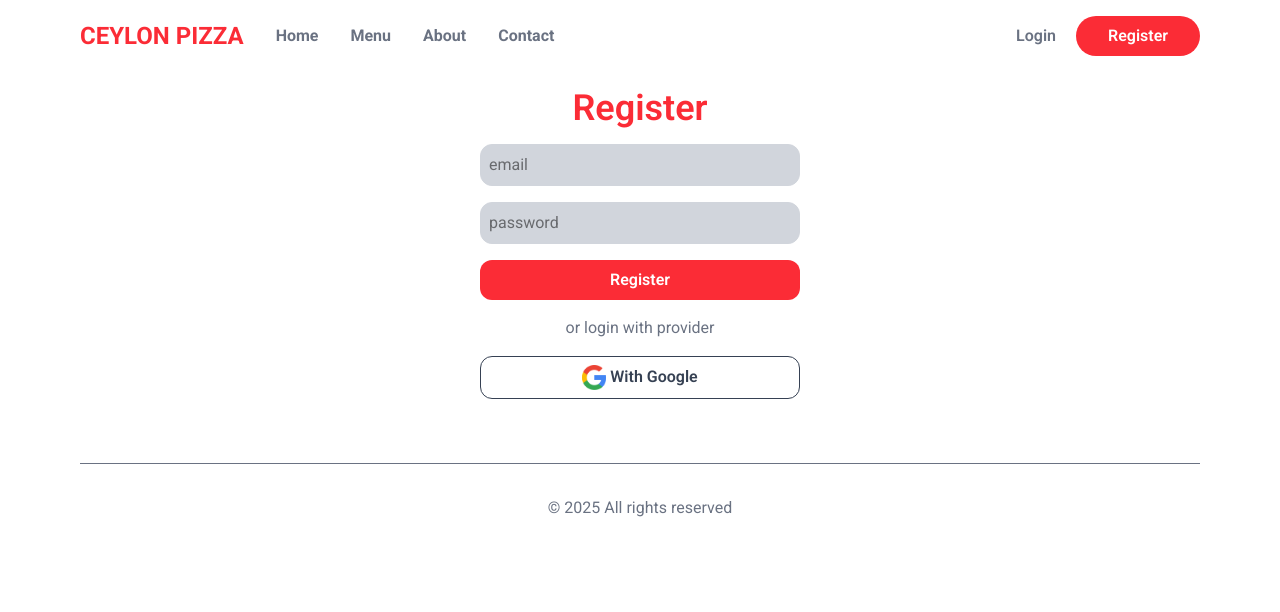
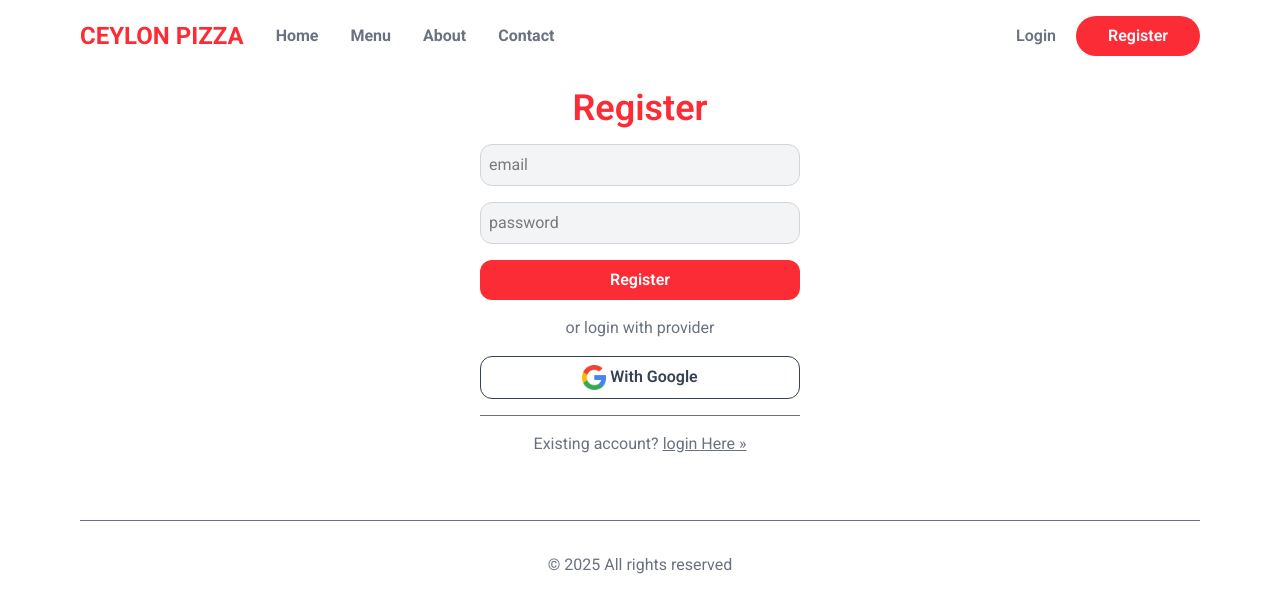
Before and after one commit to Pasan24/Food-Ordering-App, a Next.js app: page /register in a window 1280 px wide. Shown: the top 612 px of the page. Built offline with nearby package versions, Linux system fonts and the light colour scheme.

Commit message:
finished the registration page

```diff
--- a/src/app/globals.css
+++ b/src/app/globals.css
@@ -17,7 +17,7 @@ input[type="email"],
 input[type="email"]:disabled,
 [type="password"]:disabled,
 [type="text"]:disabled {
-    @apply bg-gray-300;
+    @apply bg-gray-300 cursor-not-allowed;
 }
 
 
@@ -33,5 +33,5 @@ button[type="submit"], .submit{
 
 }
 button[type="submit"]:disabled, .submit:disabled{
-    @apply cursor-not-allowed;;
+    @apply cursor-not-allowed bg-red-400;
 }
--- a/src/app/register/page.js
+++ b/src/app/register/page.js
@@ -2,34 +2,53 @@
 
 import React, { useState } from 'react'
 import Image from 'next/image'
+import Link from 'next/link';
+import { set } from 'mongoose';
 
 export default function RegisterPage() {
 
   const [email,setEmail]  =useState('');
   const [password,setPassword] =useState('');
-  const[creatingUser,setCreatingUser] = useState(true);
+  const[creatingUser,setCreatingUser] = useState(false);
   const[userCreated,setUserCreated] = useState(false);
-
+const [error,setError] = useState(false);
    async function handleSubmit(ev){
 
     ev.preventDefault();
 
     setCreatingUser(true);
+    setError(false);
+    setUserCreated(false);
 
-    await fetch('/api/register', {
-      method: 'POST',
-      body: JSON.stringify({email,password}),
-      headers: {'Content-Type': 'application/json'}
-    });
-    setCreatingUser(false);
+        const response=await fetch('/api/register', {
+        method: 'POST',
+        body: JSON.stringify({email,password}),
+        headers: {'Content-Type': 'application/json'}
+      });
+      if(response.ok){
+        setUserCreated(true);
+      }else{
+        setError(true);
+      }
+      setCreatingUser(false);
+
 
   }
+
 
   return (
    <section className='mt-8'>
     <h1 className=' text-center text-red-500 text-4xl mb-4 font-semibold ' >
         Register
     </h1>
+
+    {userCreated &&<div className='my-4 text-center'>
+      User Created.<br/>now You can <Link href={"/login"} className='underline'> Login &raquo;</Link></div>}
+
+    {error && ( <div className='my-4 text-center' > Error.<br/>
+       Try again Later
+      </div>
+      )}
 
     <form className='block max-w-xs mx-auto' onSubmit={handleSubmit}>
 
@@ -53,6 +72,14 @@ export default function RegisterPage() {
         <span>  With Google</span>
       </button>
 
+      <div className="text-center my-4 text-gray-500 border-t pt-4">
+
+        Existing account?{' '}
+        <Link className='underline ' href={'/login'}> login Here &raquo;</Link>
+
+
+      </div>
+
 
     </form>
    </section>
```
